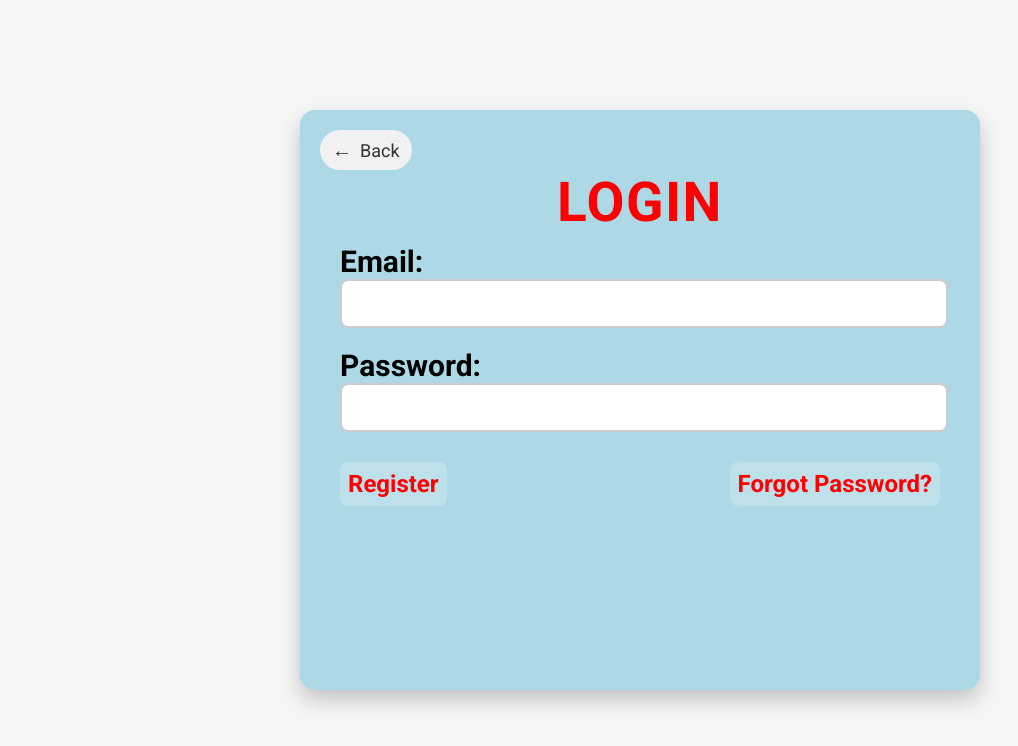
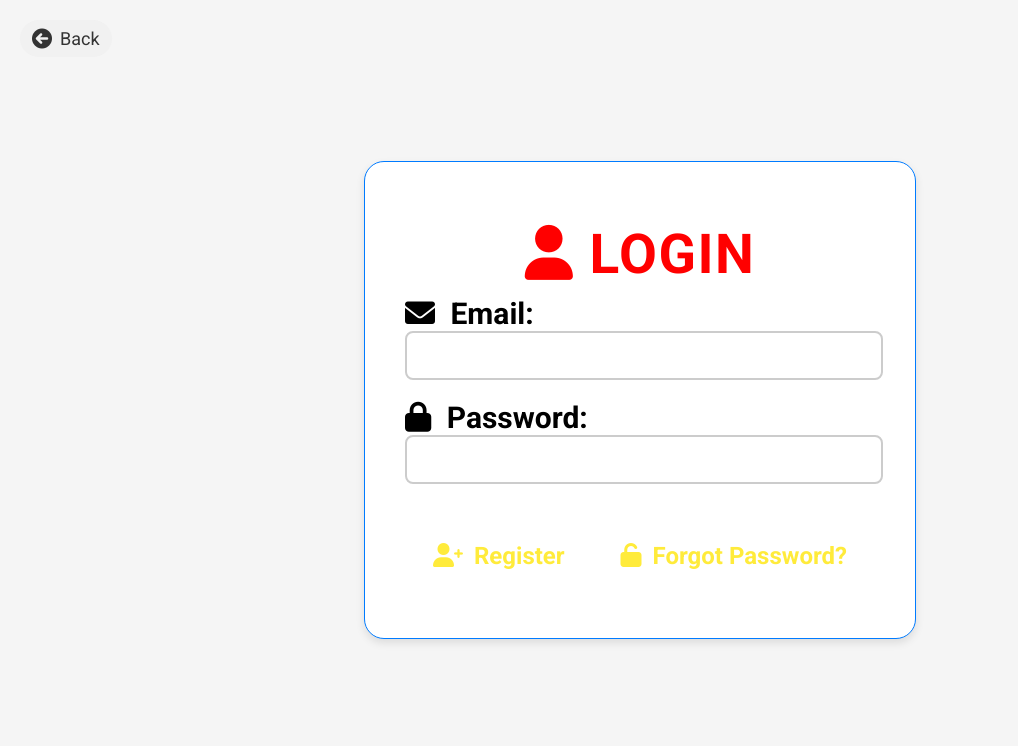
Before and after one commit to prabeen1234/Clz-FInal-Project, a PHP site: page /send_blood_request/login.php in a window 1280 px wide. Shown: the top 746 px of the page, without its empty margins (0-1018 px from the left). Run offline with PHP 8.4, Linux system fonts and the light colour scheme.

Commit message:
algorithhm

```diff
--- a/login.php
+++ b/login.php
@@ -36,8 +36,63 @@ if ($_SERVER["REQUEST_METHOD"] == "POST") {
     <meta charset="UTF-8">
     <meta name="viewport" content="width=device-width, initial-scale=1.0">
     <title>Login</title>
+    <link rel="stylesheet" href="https://cdnjs.cloudflare.com/ajax/libs/font-awesome/6.0.0-beta3/css/all.min.css">
     <link href="https://fonts.googleapis.com/css2?family=Roboto:wght@400;700&display=swap" rel="stylesheet">
     <style>
+.login-container {
+    max-width: 800px;
+    margin: 0 auto;
+    padding: 40px;
+    border: 1px solid #007bff;
+    box-shadow: 0 4px 8px rgba(0, 0, 0, 0.1);
+    text-align: center;
+    border-radius: 20px;
+    background-color: #ffffff; /* Default background color */
+    transition: background 0.3s ease, box-shadow 0.3s ease; /* Added transition for smooth effect */
+}
+
+.login-container:hover {
+    background: linear-gradient(135deg, #87ceeb, #00bfff); /* Light blue gradient on hover */
+    box-shadow: 0 6px 12px rgba(0, 0, 0, 0.2); /* Increased shadow on hover */
+}
+
+
+
+.back-button {
+    display: inline-block;
+    margin-bottom: 20px;
+    color: #007bff;
+    text-decoration: none;
+}
+
+.back-button i {
+    margin-right: 5px;
+}
+
+.form-group {
+    margin-bottom: 15px;
+    text-align: left;
+}
+
+.form-group i {
+    margin-right: 8px;
+}
+
+.links {
+    margin-top: 20px;
+}
+
+.links a {
+    display: block;
+    margin: 20px 20px;
+    text-decoration: none;
+    color: red;
+}
+
+.links a i {
+    margin-right: 5px;
+}
+
  body {
             font-family: 'Roboto', sans-serif;
             margin: 0;
@@ -47,23 +102,8 @@ if ($_SERVER["REQUEST_METHOD"] == "POST") {
             justify-content: center;
             background: #f5f5f5;
         }
-        .login-container {
-            background: lightblue;
-            padding: 40px;
-            border-radius: 15px;
-            box-shadow: 0 10px 20px rgba(0, 0, 0, 0.2);
-            width: 90%;
-            height: 90vh;
-            max-width: 600px;
-            max-height: 500px;
-            color: #fff;
-            text-align: center;
-            position: relative;
-            transition: background-color 0.3s ease;
-        }
-        .login-container:hover {
-            background: linear-gradient(135deg, #2196f3, #ff4081);
-        }
+
+
         h2 {
             font-size: 55px; /* Large heading size */
             margin-bottom: 10px;
@@ -180,16 +220,18 @@ if ($_SERVER["REQUEST_METHOD"] == "POST") {
     color: #ffeb3b; /* Link color */
     text-decoration: none;
     padding: 8px;
-            color: red;
     border-radius: 8px;
     font-weight: bold;
     background-color: rgba(255, 255, 255, 0.2);
     transition: background-color 0.3s ease, color 0.3s ease;
 }
+
 .links a:hover {
-            background-color: #ff4081; /* Link hover background */
-            color: #fff; /* Link hover text color */
+    background-color: #87ceeb; /* Sky blue background color on hover */
+    color: #fff; /* White text color on hover */
 }
+
+
         .form-group input.invalid {
             border-color: #ff4081;
         }
@@ -260,16 +302,16 @@ if ($_SERVER["REQUEST_METHOD"] == "POST") {
 
 <div class="login-container">
     <a href="index.php" class="back-button">
-            <i>←</i> Back
+        <i class="fas fa-arrow-circle-left"></i> Back
     </a>
-        <h2>Login</h2>
+    <h2><i class="fas fa-user"></i> Login</h2>
     <form method="post" action="">
         <div class="form-group">
-                <label for="email">Email:</label>
+            <label for="email"><i class="fas fa-envelope"></i> Email:</label>
             <input type="email" id="email" name="email" required>
         </div>
         <div class="form-group">
-                <label for="password">Password:</label>
+            <label for="password"><i class="fas fa-lock"></i> Password:</label>
             <input type="password" id="password" name="password" required>
         </div>
         <div class="form-group">
@@ -278,10 +320,11 @@ if ($_SERVER["REQUEST_METHOD"] == "POST") {
     </form>
 
     <div class="links">
-            <a href="pages/register.php">Register</a>
-            <a href="pages/forgot_password.php">Forgot Password?</a>
+        <a href="pages/register.php"><i class="fas fa-user-plus"></i> Register</a>
+        <a href="pages/forgot_password.php"><i class="fas fa-unlock"></i> Forgot Password?</a>
     </div>
 </div>
 
+
 </body>
 </html>
--- a/pages/register.php
+++ b/pages/register.php
@@ -221,7 +221,7 @@ if ($_SERVER['REQUEST_METHOD'] == 'POST') {
             </div>
 
             <label for="age">Age:</label>
-            <input type="number" id="age" name="age" required min="1" max="120">
+            <input type="number" id="age" name="age" required min="20" max="120">
 
             <label for="image">Upload Image (ID if you are a Donor):</label>
             <input type="file" id="image" name="image" accept="image/*" required>
@@ -260,7 +260,7 @@ if ($_SERVER['REQUEST_METHOD'] == 'POST') {
             <input type="email" id="email" name="email" required>
 
             <label for="weight">Weight:</label>
-            <input type="number" id="weight" name="weight" required min="1" max="500">
+            <input type="number" id="weight" name="weight" required min="45" max="500">
 
             <label for="state">State:</label>
             <input type="text" id="state" name="state" required>
```
Also changed, not shown: includes/EmailService.php (+4 -7 lines), 1 other file. Lines whose indentation alone changed are shown as unchanged.
